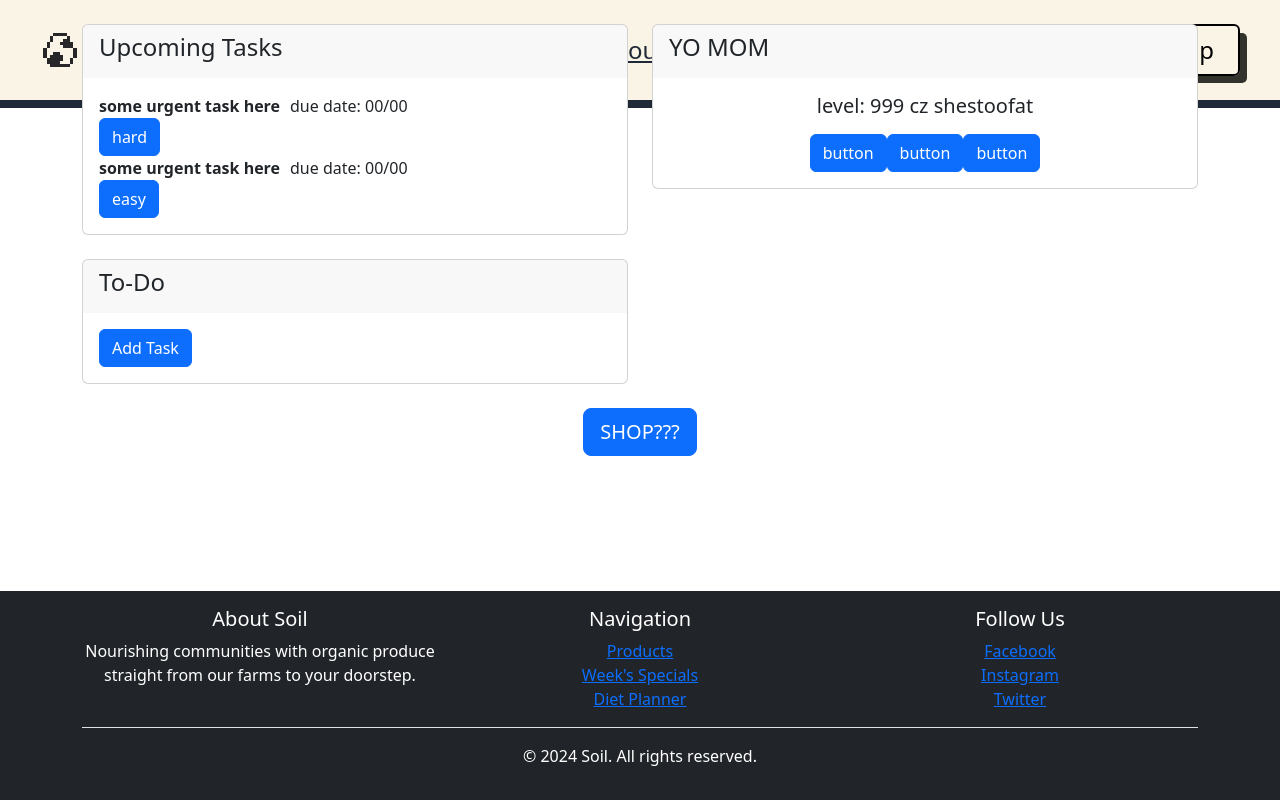
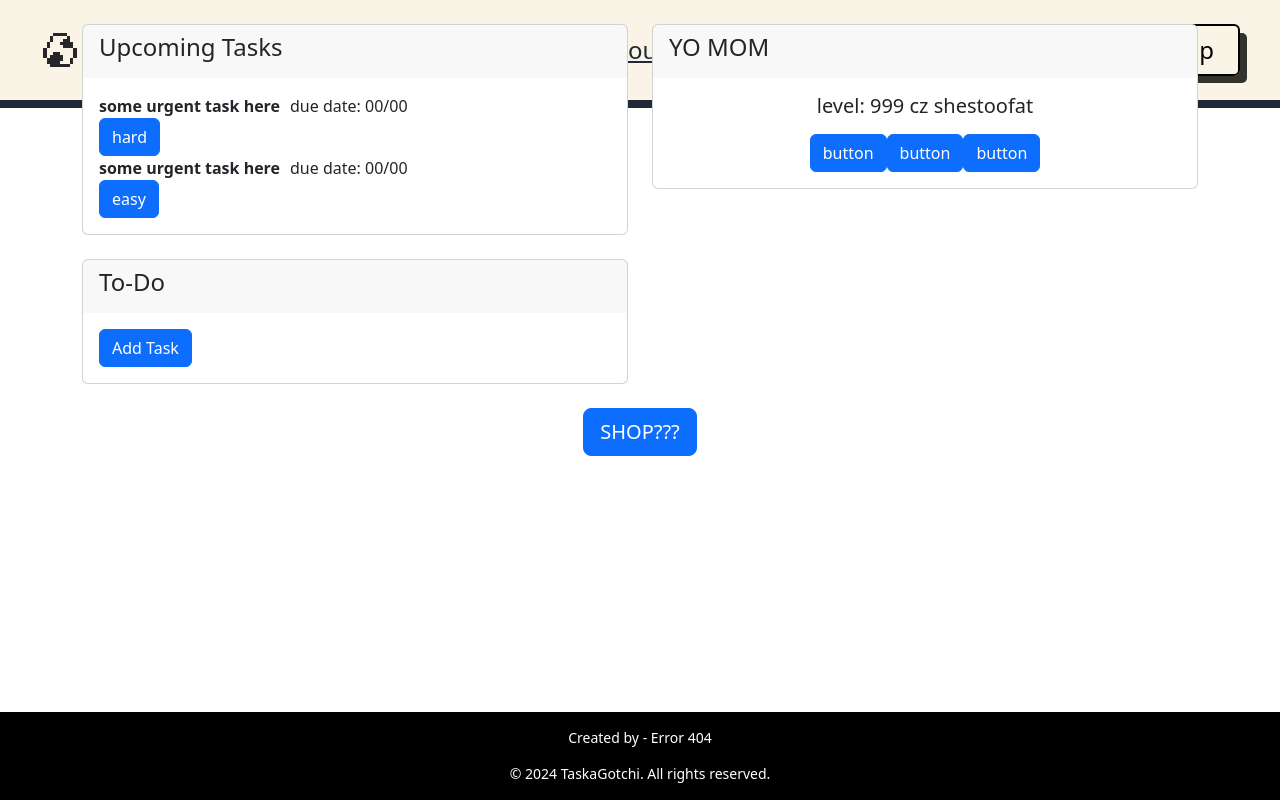
Before and after one commit to aiimee/MACWebHack, a React (Create React App) app in the folder taskagotchi/: page /tasks in a window 1280 px wide. Built offline with nearby package versions, Linux system fonts and the light colour scheme.

Commit message:
Basic footer complete

```diff
--- a/taskagotchi/src/components/Footer/Footer.css
+++ /dev/null
@@ -1,23 +0,0 @@
-/* Footer.css */
-
-html,
-body {
-  margin: 0;
-  padding: 0;
-  height: 100%;
-}
-
-#root,
-.App {
-  display: flex;
-  flex-direction: column;
-  min-height: 100%;
-}
-
-.content {
-  flex: 1;
-}
-
-.footer {
-  flex-shrink: 0;
-}
--- a/taskagotchi/src/components/Footer/Footer.jsx
+++ b/taskagotchi/src/components/Footer/Footer.jsx
@@ -1,49 +1,15 @@
-import React from 'react';
-import { Link } from 'react-router-dom';
-import './Footer.css'
-
+import React from "react";
 function Footer() {
-    return (
-        <footer className='footer mt-auto py-3 bg-dark text-white'>
-            <div className='container text-center'>
-                <div className='row'>
-                    {/* About Section */}
-                    <div className='col-md-4'>
-                        <h5>About Soil</h5>
-                        <p>
-                            Nourishing communities with organic produce straight
-                            from our farms to your doorstep.
-                        </p>
-                    </div>
-
-                    {/* Navigation */}
-                    <div className='col-md-4'>
-                        <h5>Navigation</h5>
-                        <ul className='list-unstyled'>
-                            <li><Link to='/products'>Products</Link></li>
-                            <li><Link to='/specials'>Week's Specials</Link></li>
-                            <li><Link to='/diet-planner'>Diet Planner</Link></li>
-                        </ul>
-                    </div>
-
-                    {/* Social Media Links */}
-                    {/* The links dont go anywhere heh */}
-                    <div className='col-md-4'>
-                        <h5>Follow Us</h5>
-                        <ul className='list-unstyled'>
-                            <li><a href='#'>Facebook</a></li>
-                            <li><a href='#'>Instagram</a></li>
-                            <li><a href='#'>Twitter</a></li>
-                        </ul>
-                    </div>
-                </div>
-
-                <div className='border-top pt-3'>
-                    <p>&copy; {new Date().getFullYear()} Soil. All rights reserved.</p>
-                </div>
-            </div>
-        </footer>
-    );
+  return (
+    <footer className="fixed bottom-0 left-0 w-full bg-black text-white">
+      <div className="flex flex-col justify-center items-center text-center pt-2 text-white text-sm">
+        <span className="mb-2 mt-2">Created by - Error 404</span>
+        <span className="mb-2 mt-2 pb-2">
+          © 2024 TaskaGotchi. All rights reserved.
+        </span>
+      </div>
+    </footer>
+  );
 }
 
 export default Footer;
```
